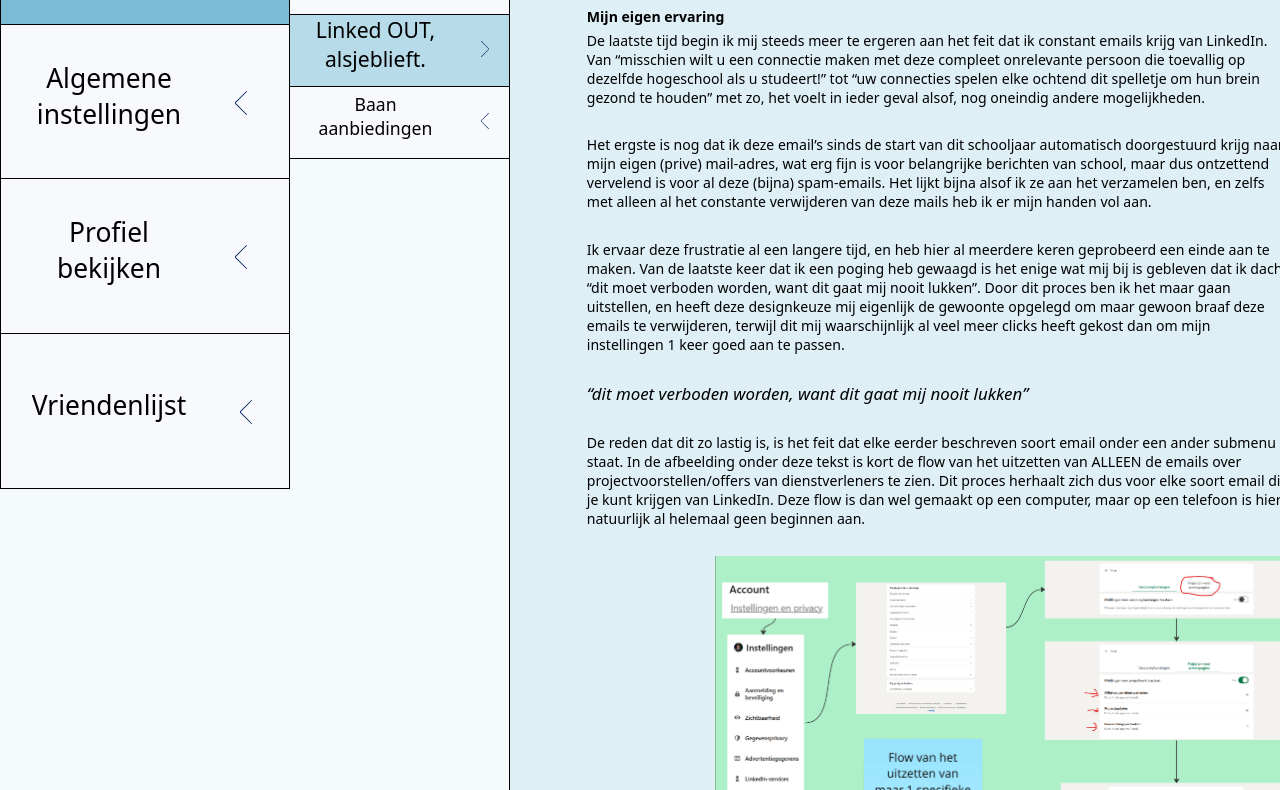
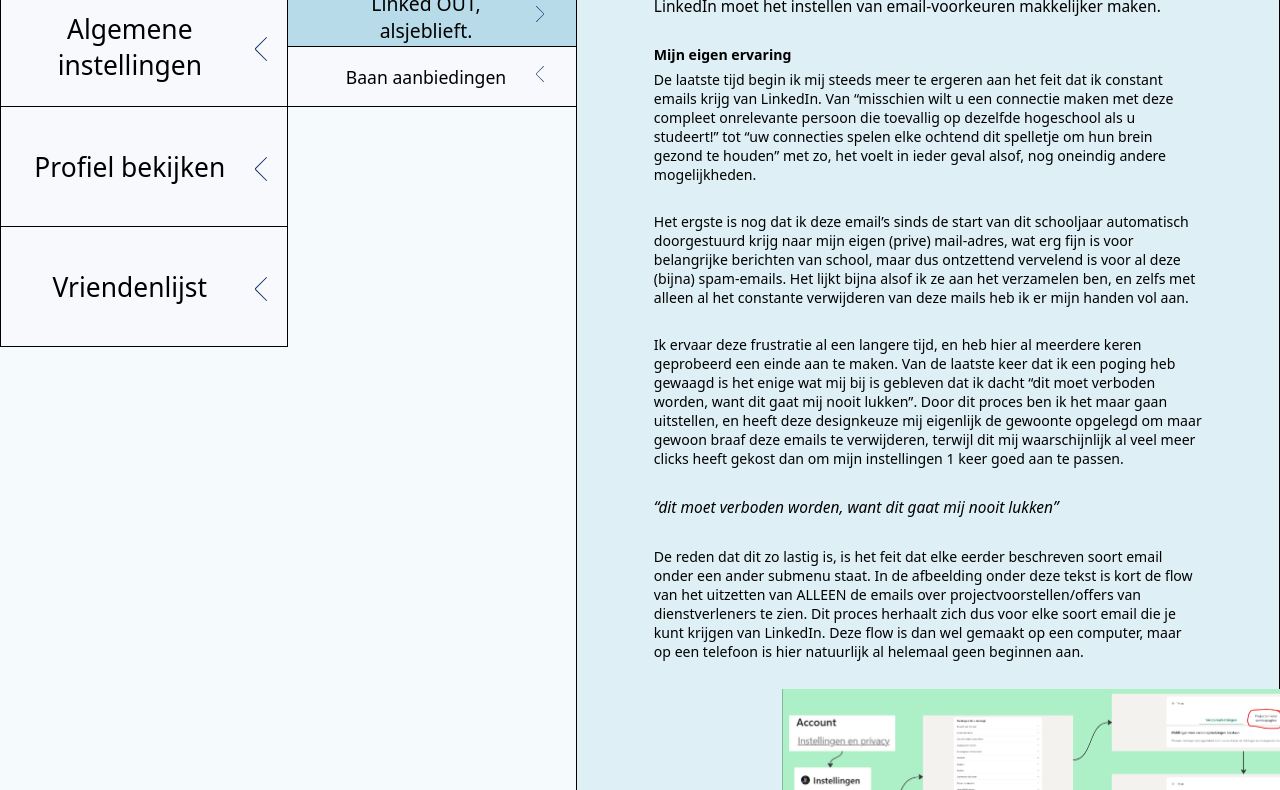
Before and after one commit to diceptt/Opiniestuk, a plain HTML site: page index.html in a window 1280 px wide. Shown: the part 313-1103 px from the top of the page. Drawn offline with Linux system fonts and the light colour scheme.

Commit message:
pijltjes uitlijnen

```diff
--- a/index.html
+++ b/index.html
@@ -22,37 +22,53 @@
         <div id="main-menu">
           <div class="menu-card" id="main-geselecteerd">
             <p><strong>Meldings-instellingen</strong></p>
+            <div class="pijltje">
               <img src="/img/arrowrechts.svg" class="rechts" />
+            </div>
           </div>
           <div class="menu-card">
             <p>Algemene instellingen</p>
+            <div class="pijltje">
               <img src="/img/arrowlinks.svg" class="links" />
+            </div>
           </div>
           <div class="menu-card">
             <p>Profiel bekijken</p>
+            <div class="pijltje">
               <img src="/img/arrowlinks.svg" class="links" />
+            </div>
           </div>
           <div class="menu-card">
             <p>Vriendenlijst</p>
+            <div class="pijltje">
               <img src="/img/arrowlinks.svg" class="links" />
+            </div>
           </div>
         </div>
         <div id="sub-menu">
           <div class="sub-menu-card">
             <p>Vriendverzoeken</p>
+            <div class="pijltje">
               <img src="/img/arrowlinks.svg" class="links" />
+            </div>
           </div>
           <div class="sub-menu-card">
             <p>Aanbevolen personen</p>
+            <div class="pijltje">
               <img src="/img/arrowlinks.svg" class="links" />
+            </div>
           </div>
           <div class="sub-menu-card" id="sub-geselecteerd">
             <p><strong>Linked OUT, alsjeblieft.</strong></p>
+            <div class="pijltje">
               <img src="/img/arrowrechts.svg" class="rechts" />
+            </div>
           </div>
           <div class="sub-menu-card">
             <p>Baan aanbiedingen</p>
+            <div class="pijltje">
               <img src="/img/arrowlinks.svg" class="links" />
+            </div>
           </div>
         </div>
         <div id="opiniestuk">
--- a/style.css
+++ b/style.css
@@ -1,9 +1,13 @@
+* {
+  box-sizing: border-box;
+}
+
 body {
   font-family: system-ui, -apple-system, BlinkMacSystemFont, "Segoe UI", Roboto,
     Oxygen, Ubuntu, Cantarell, "Open Sans", "Helvetica Neue", sans-serif;
   padding: 0;
   margin: 0;
-  background-color: #46a5dc0D;
+  background-color: #46a5dc0d;
 }
 
 .links {
@@ -19,16 +23,19 @@
 }
 
 strong {
-  font-size: 1.2em;
+  font-size: 1.1em;
   font-weight: 500;
 }
 
 p {
   margin-bottom: 2em;
-    font-size: 1.1em;
+  font-size: 1.1em;
 }
 
-
+.pijltje {
+  width: 20%;
+  height: 24px;
+}
 
 #titel-wrapper {
   margin: 0;
@@ -58,7 +65,6 @@
   color: white;
   text-align: center;
 }
-
 
 h1 {
   color: white;
@@ -96,11 +102,10 @@
 
 #main-geselecteerd {
   background-color: #2a92bb99;
-
 }
 
 #sub-geselecteerd {
-  background-color: #2a92bb4D;
+  background-color: #2a92bb4d;
 }
 
 #sub-menu {
@@ -113,7 +118,7 @@
 
 #opiniestuk {
   flex: 1;
-  background-color: #2a92bb1C;
+  background-color: #2a92bb1c;
   font-size: 0.8em;
   direction: column;
   width: 55vw;
@@ -131,31 +136,35 @@
   margin-left: 10em;
 }
 
+.menu-card p {
+  width: 80%;
+  margin: 0;
+}
+
+.sub-menu-card p {
+  width: 75%;
+  margin: 0;
+}
+
 .menu-card {
   display: flex;
   flex-direction: row;
-  justify-content: center;
   align-items: center;
-  gap: 2em;
   font-size: 1.5em;
-  padding: 1em 1.5em 0.4em 1.5em;
+  padding-left: 1em;
   height: 15vh;
   border-bottom: solid 1px black;
   background-color: rgb(248, 249, 253);
   text-align: center;
-  align-content: center;
 }
 
 .sub-menu-card {
   display: flex;
   flex-direction: row;
-  justify-content: center;
   align-items: center;
-  padding: 0.5em 1em 0.2em 1em;
-  gap: 2em;
+  padding-left: 3em;
   height: 7.5vh;
   border-bottom: solid 1px black;
   background-color: rgb(248, 249, 253);
   text-align: center;
-  align-content: center;
 }
```
Lines whose indentation alone changed are shown as unchanged.
